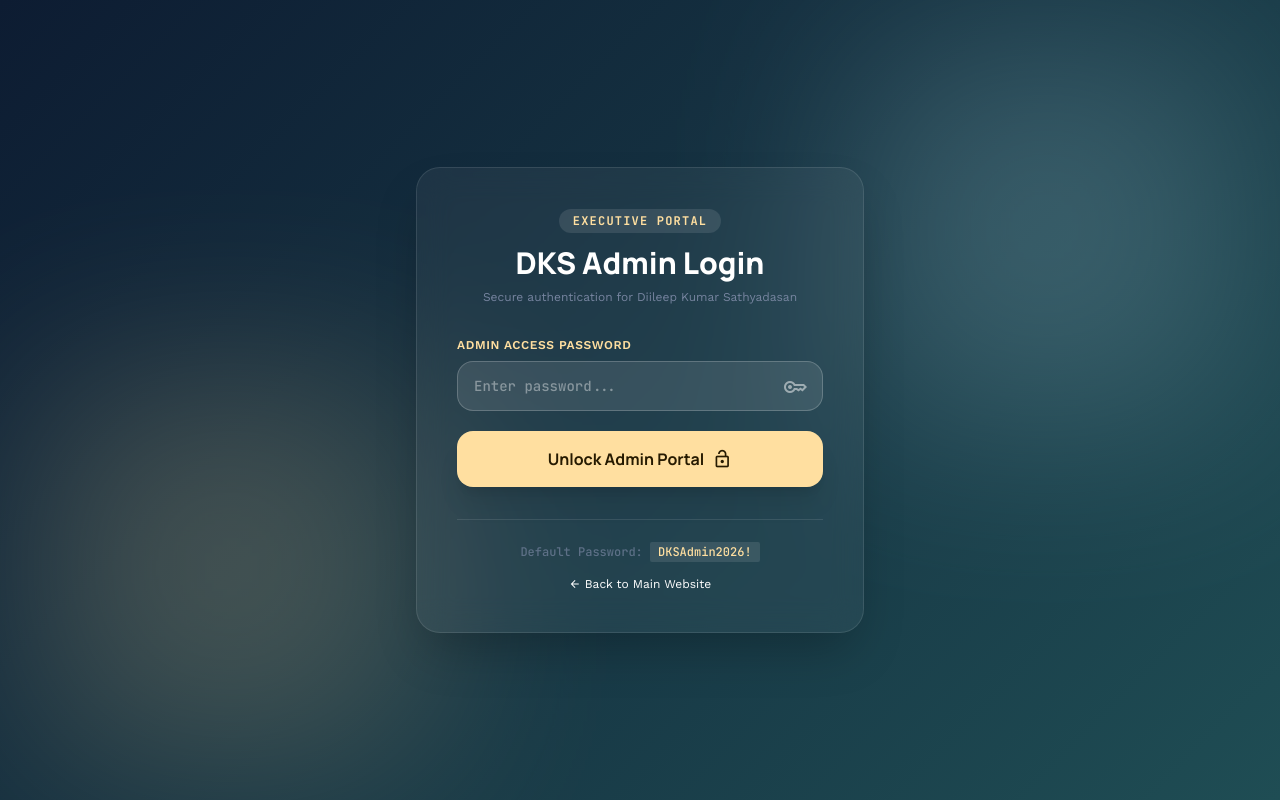
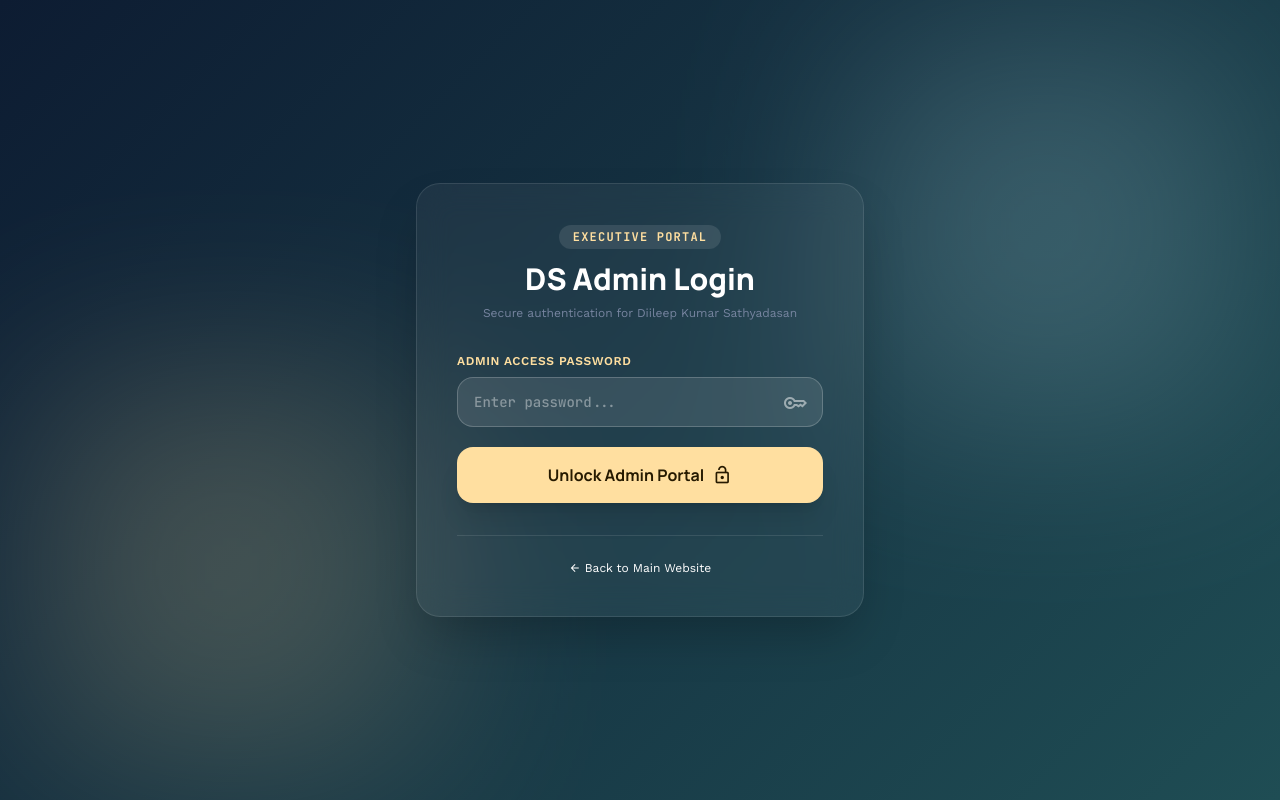
Before and after one commit to pradeepdasan83/dk-mentorship, a Next.js app: page /admin/login in a window 1280 px wide. Built offline with nearby package versions, Linux system fonts and the light colour scheme.

Commit message:
Remove default password hint from Admin login UI

```diff
--- a/app/admin/login/page.tsx
+++ b/app/admin/login/page.tsx
@@ -49,7 +49,7 @@ export default function AdminLoginPage() {
           <span className="font-mono text-xs font-bold text-tertiary-fixed uppercase tracking-widest bg-white/10 px-3.5 py-1 rounded-full inline-block mb-3">
             Executive Portal
           </span>
-          <h1 className="font-display font-extrabold text-3xl text-white">DKS Admin Login</h1>
+          <h1 className="font-display font-extrabold text-3xl text-white">DS Admin Login</h1>
           <p className="font-body text-xs text-on-primary-container mt-2">
             Secure authentication for Diileep Kumar Sathyadasan
           </p>
@@ -99,14 +99,11 @@ export default function AdminLoginPage() {
           </button>
         </form>
 
-        <div className="mt-8 pt-6 border-t border-white/10 text-center text-xs text-on-primary-container/70 space-y-2">
-          <p className="font-mono">Default Password: <code className="bg-white/10 px-2 py-0.5 rounded text-tertiary-fixed">DKSAdmin2026!</code></p>
-          <div className="pt-2">
-            <Link href="/" className="text-white hover:underline flex items-center justify-center gap-1">
-              <span className="material-symbols-outlined text-xs">arrow_back</span>
-              <span>Back to Main Website</span>
-            </Link>
-          </div>
+        <div className="mt-8 pt-6 border-t border-white/10 text-center text-xs text-on-primary-container/70">
+          <Link href="/" className="text-white hover:underline flex items-center justify-center gap-1">
+            <span className="material-symbols-outlined text-xs">arrow_back</span>
+            <span>Back to Main Website</span>
+          </Link>
         </div>
       </div>
     </div>
```
